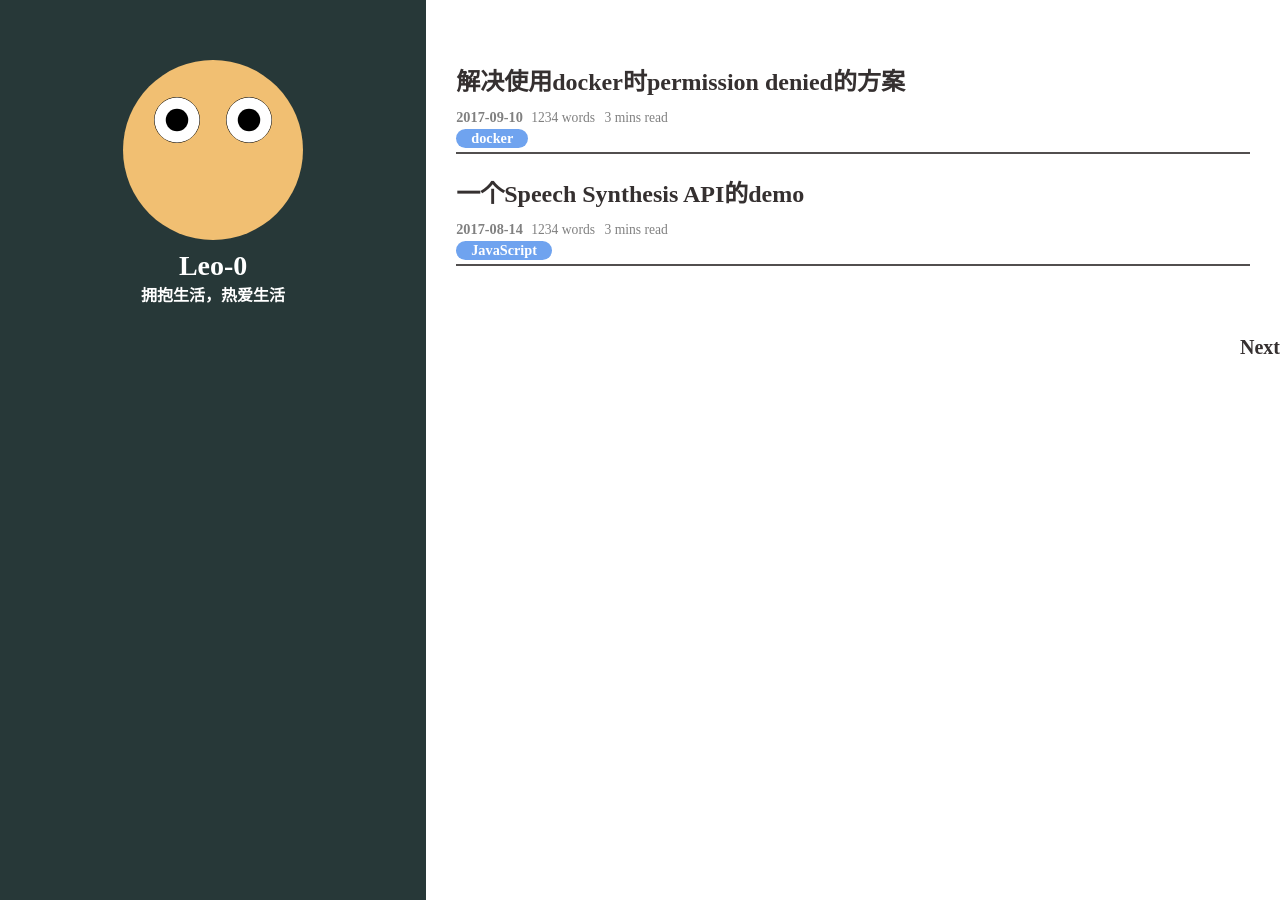
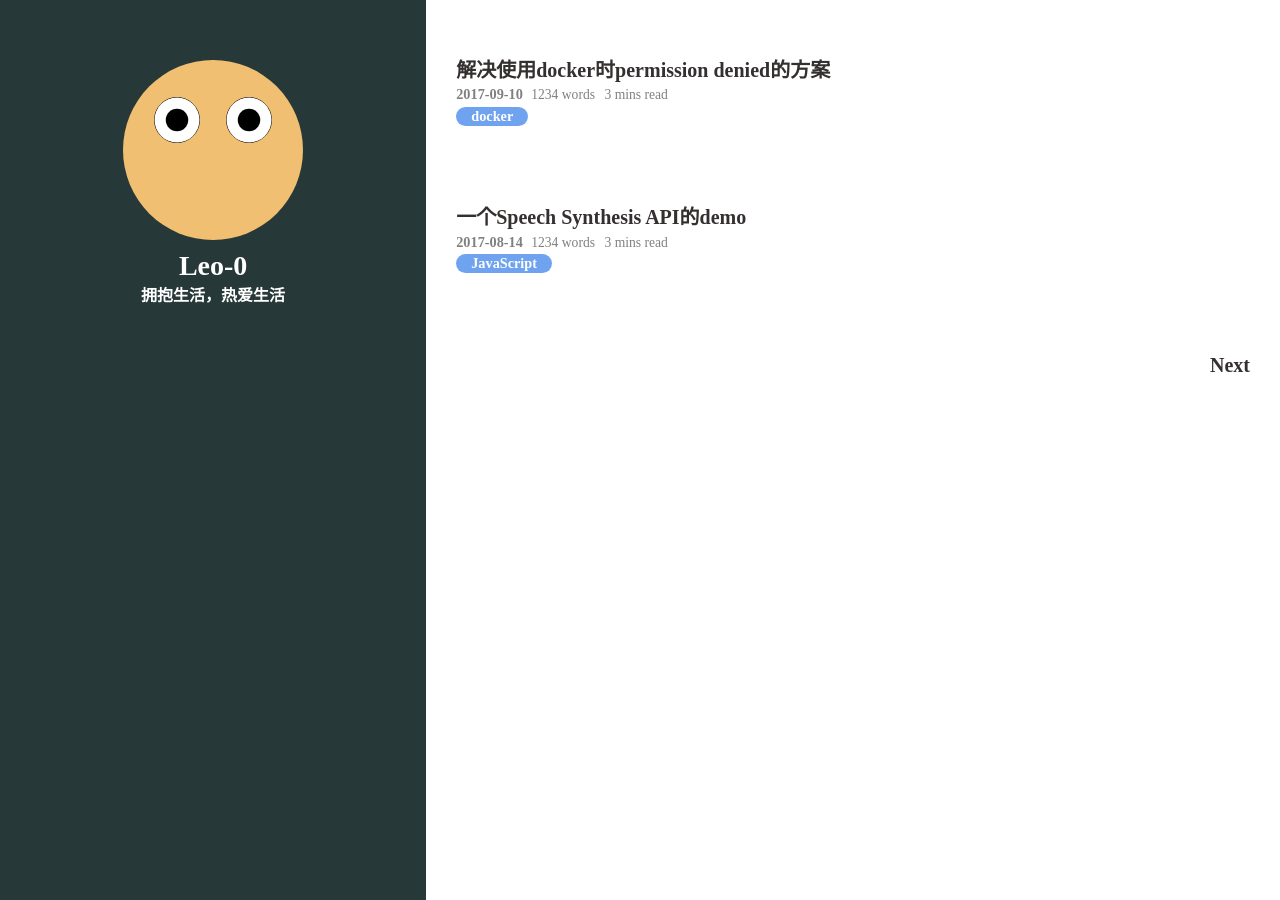
Before and after one commit to Leo-0/Leo-0.github.io, a Jekyll site: the page built from index.html, in a window 1280 px wide. Built offline with Jekyll 4.4.1, drawn with Linux system fonts in a browser that asks for light colours; the list of posts is cut into pages by our own code.

Commit message:
修改部分样式

```diff
--- a/assets/css/home.css
+++ b/assets/css/home.css
@@ -29,16 +29,20 @@
     font-weight: 600;
 }
 .post-lists {
-    padding: 50px 30px;
+    padding: 30px 30px;
+}
+.pagination {
+    padding: 0 30px;
+}
+.post-lists,
+.pagination {
     font-family: Athelas,STHeiti,Microsoft Yahei,serif;
 }
 .post-lists .post-list-row {
-    margin-bottom: 20px;
-    border-bottom: 2px solid #524f4f;
+    padding: 1.5em 0 3em 0;
 }
 .post-lists .post-list-row .post-title {
-    font-size: 1.5em;
-    margin: 0.5em 0;
+    font-size: 1.25em;
 }
 .post-lists .post-list-row .post-brief-info,
 .post-lists .post-list-row .tags {
@@ -64,16 +68,11 @@
     display: inline-block;
     margin-right: 5px;
 }
-.post-lists .post-list-row
-.pagination {
-    padding: 20px 30px;
-}
 .pagination .prev,
 .pagination .next {
     display: block;
     font-weight: 600;
     font-size: 1.25em;
-    font-family: Athelas,STHeiti,Microsoft Yahei,serif;
 }
 .pagination .prev {
     float: left;
```
